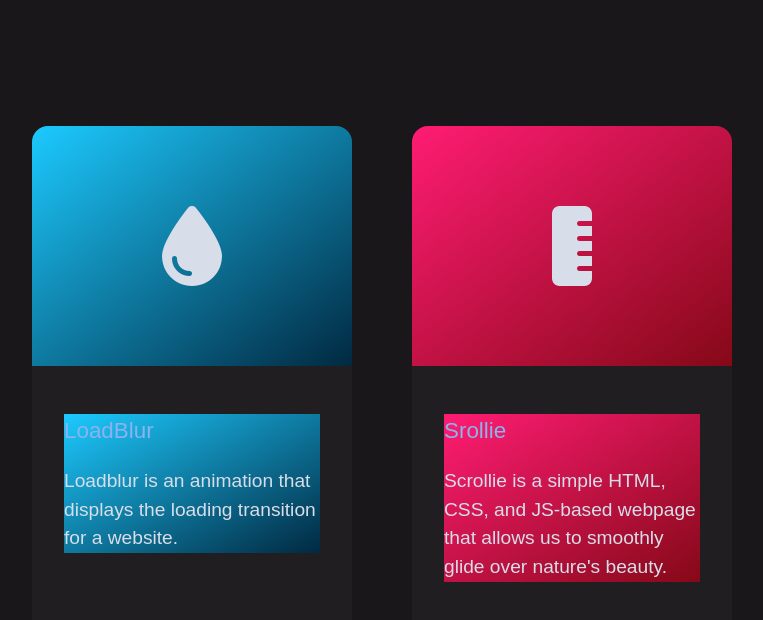
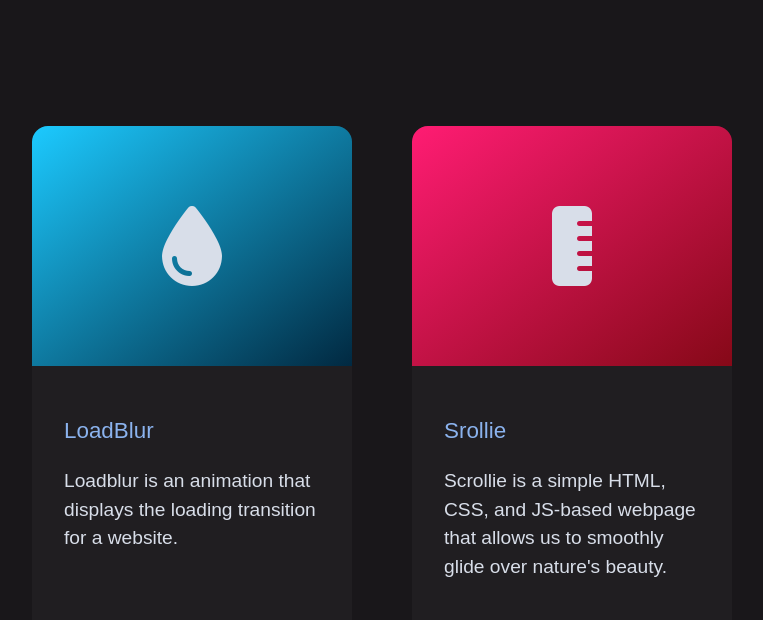
Before and after one commit to Rajbir98/mini-projects, a plain HTML site: page index.html in a window 1280 px wide. Shown: the whole page, without its empty margins (94-857 px from the left). Drawn offline with Linux system fonts and the light colour scheme.

Commit message:
Update index.html

```diff
--- a/index.html
+++ b/index.html
@@ -16,7 +16,7 @@
             <div class="img blue">
                 <i class="fa-solid fa-droplet fa-5x"></i>
             </div>
-            <div class="txt blue">
+            <div class="txt">
                 <h2>LoadBlur</h2>
                 <p>
                     Loadblur is an animation that displays the loading transition for a website.
@@ -27,7 +27,7 @@
             <div class="img red">
                 <i class="fa-solid fa-ruler-vertical fa-5x"></i>
             </div>
-            <div class="txt red">
+            <div class="txt">
                 <h2>Srollie</h2>
                 <p>
                     Scrollie is a simple HTML, CSS, and JS-based webpage that allows us to smoothly glide over nature's
```
